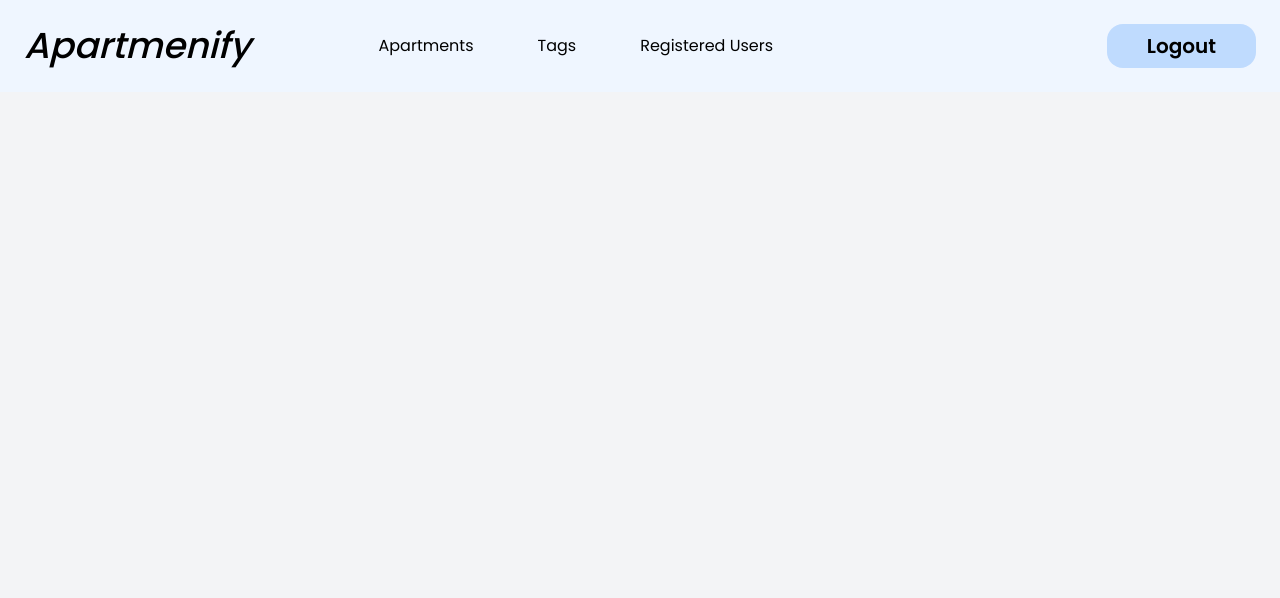
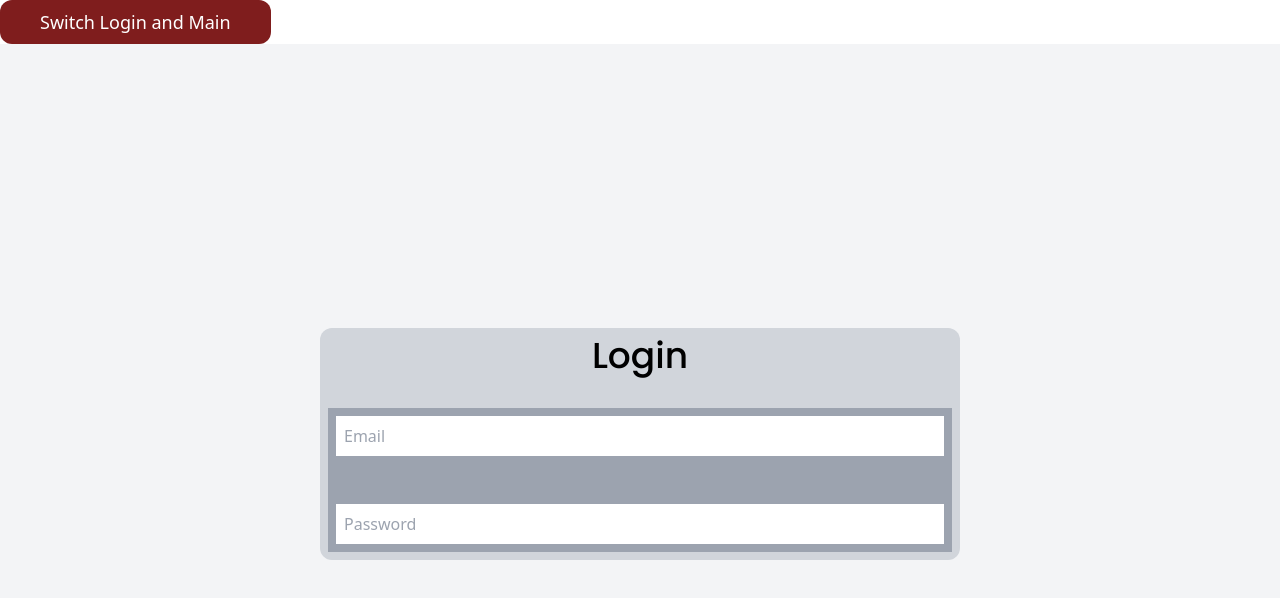
Before and after one commit to zrvnarmarin/Apartments-App, a React (Vite) app in the folder apartments-app/: page / in a window 1280 px wide. Shown: the top 598 px of the page. Built offline with nearby package versions, Linux system fonts and the light colour scheme.

Commit message:
user logged in state managing

```diff
--- a/apartments-app/src/App.jsx
+++ b/apartments-app/src/App.jsx
@@ -4,8 +4,11 @@ import ThemeProvider from "./store/Theme/ThemeProvider"
 import Header from "./components/Header"
 import LoginPage from "./components/Login/LoginPage"
 import MainPage from "./components/Main/MainPage"
+import { useState } from "react"
 
 const App = () => {
+  const [isUserLogged, setIsUserLogged] = useState(false)
+  const toggleLogging = () => setIsUserLogged(prev => !isUserLogged)
 
   return (
     // <ThemeProvider>
@@ -16,8 +19,9 @@ const App = () => {
     //   </div>
     // </ThemeProvider>
     <>
-      {/* <LoginPage /> */}
-      <MainPage />
+    <button onClick={toggleLogging} className="px-10 py-2 rounded-xl text-lg bg-red-900 text-white">Switch Login and Main</button>
+      { !isUserLogged && <LoginPage />}
+      { isUserLogged && <MainPage /> }
     </>
   )
 }
--- a/apartments-app/src/components/Login/LoginForm.jsx
+++ b/apartments-app/src/components/Login/LoginForm.jsx
@@ -2,7 +2,7 @@ import React from 'react'
 
 const LoginForm = () => {
   return (
-    <form className='flex flex-col bg-red-500 gap-12 p-2'>
+    <form className='flex flex-col bg-gray-400 gap-12 p-2'>
         <input className='p-2' type="text" placeholder='Email' />
         <input className='p-2' type="text" placeholder='Password' />
     </form>
--- a/apartments-app/src/components/Login/LoginPage.jsx
+++ b/apartments-app/src/components/Login/LoginPage.jsx
@@ -3,8 +3,8 @@ import LoginForm from './LoginForm'
 
 const LoginPage = () => {
   return (
-    <div className='w-screen h-screen bg-blue-700 flex items-center justify-center'>
-      <section className='bg-green-100 p-2 rounded-xl xs:w-3/4 sm:w-3/4 lg:w-1/2 lg:max-w-1/2'>
+    <div className='w-screen h-screen bg-gray-100 flex items-center justify-center'>
+      <section className='bg-gray-300 p-2 rounded-xl xs:w-3/4 sm:w-3/4 lg:w-1/2 lg:max-w-1/2'>
           <h1 className='font-poppins text-4xl font-medium text-center pb-8'>Login</h1>
           <LoginForm />
       </section>
```
